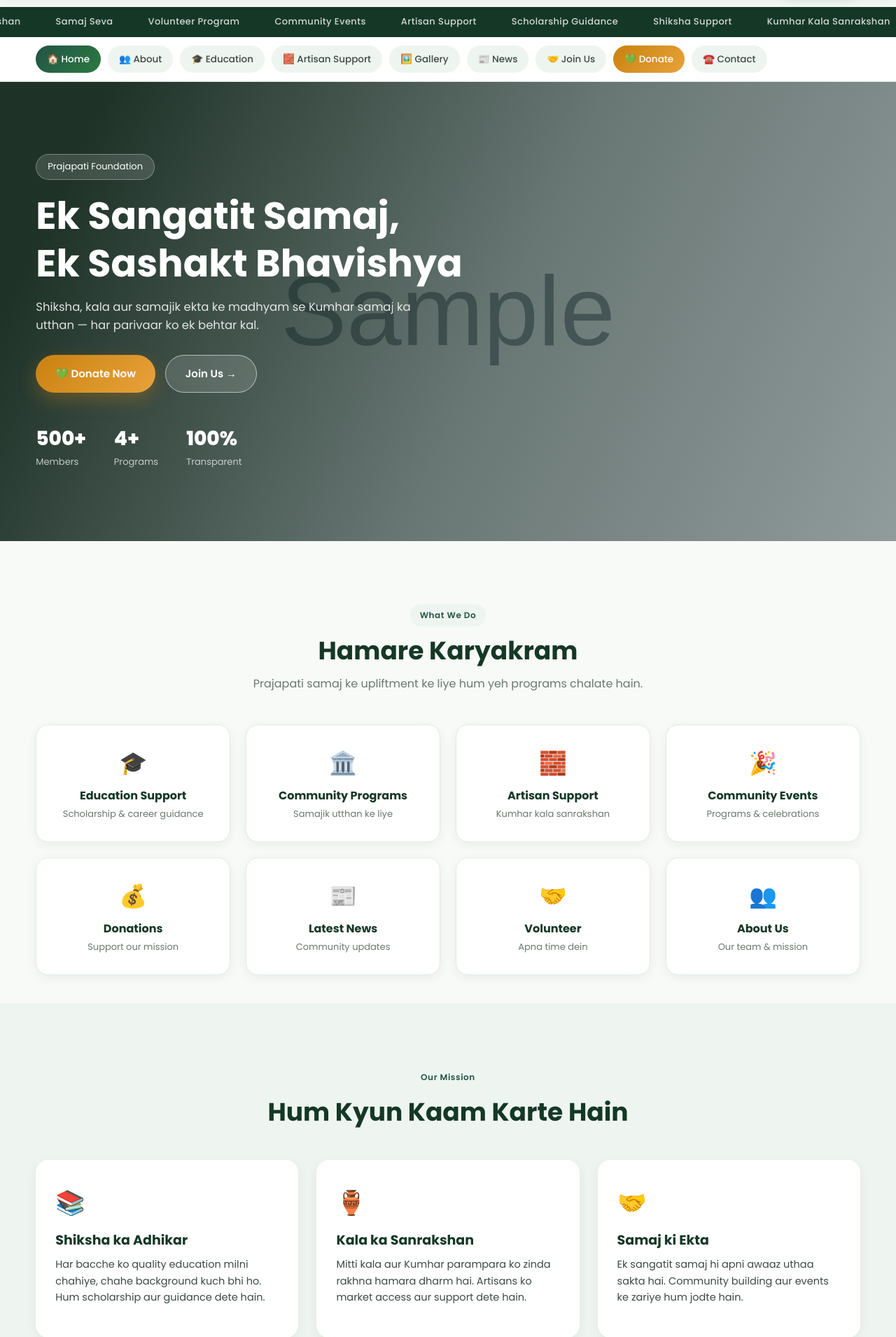
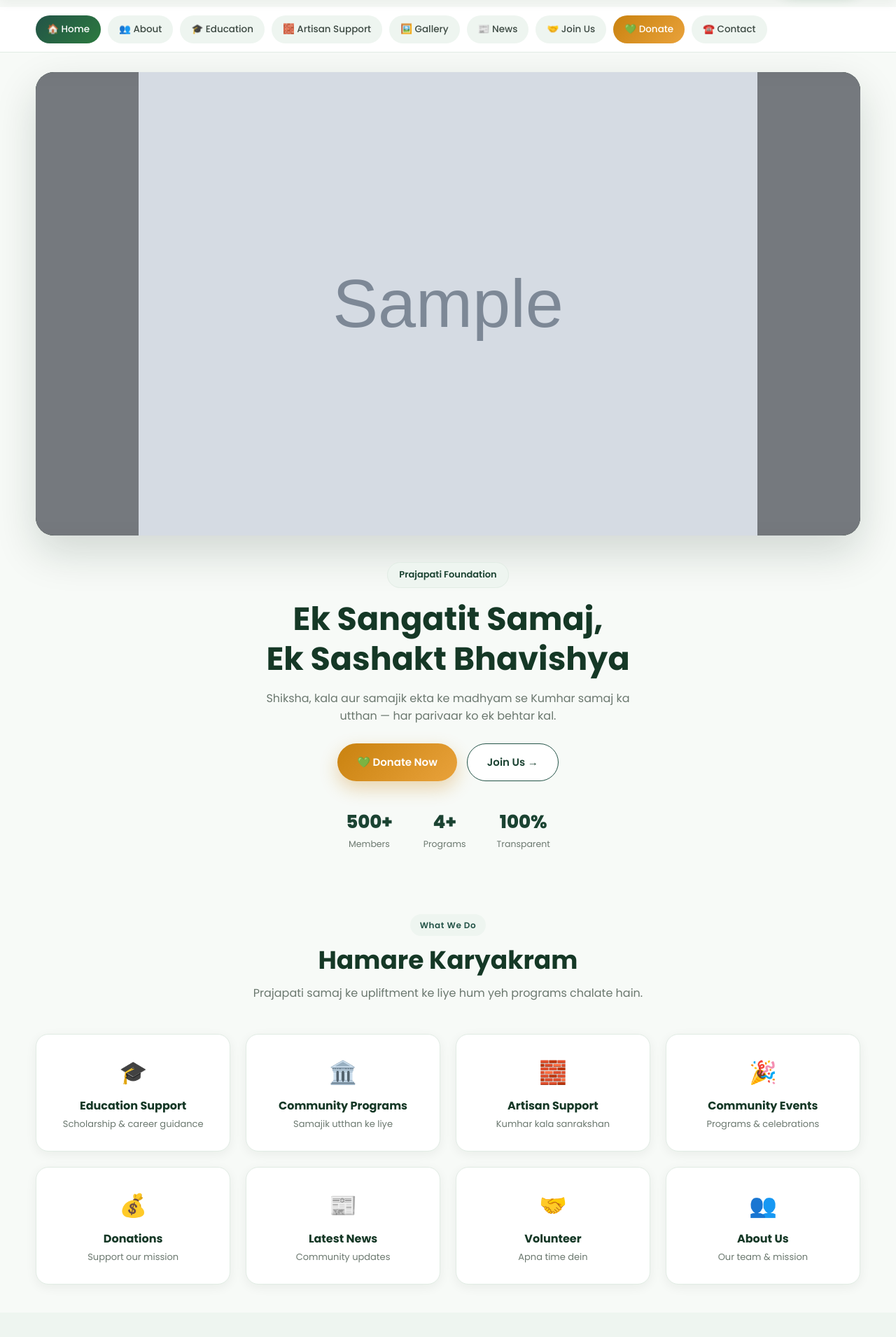
Before and after one commit to PrajapatiFoundation6/prajapati-foundation, a Django app: page / in a window 1280 px wide. Shown: the part 72-1982 px from the top of the page at 70% size. Run offline with Django 5.2, Linux system fonts and the light colour scheme; tables that the repository leaves empty hold one stand-in row (values such as "Sample post"); grey boxes marked "Sample" are stand-in pictures; parts of the project's set-up code (start-up, migrations or seed data) failed here and were passed over; some libraries are stand-ins or nearby versions.

Commit message:
upgrade home page v2

```diff
--- a/main/templates/pages/index.html
+++ b/main/templates/pages/index.html
@@ -9,26 +9,7 @@
 
 {% block content %}
 
-<div class="marquee-strip">
-  <div class="marquee-track">
-    <span>Shiksha Support</span>
-    <span>Kumhar Kala Sanrakshan</span>
-    <span>Samaj Seva</span>
-    <span>Volunteer Program</span>
-    <span>Community Events</span>
-    <span>Artisan Support</span>
-    <span>Scholarship Guidance</span>
-    <span>Shiksha Support</span>
-    <span>Kumhar Kala Sanrakshan</span>
-    <span>Samaj Seva</span>
-    <span>Volunteer Program</span>
-    <span>Community Events</span>
-    <span>Artisan Support</span>
-    <span>Scholarship Guidance</span>
-  </div>
-</div>
-
-<!-- Quick Links bar — fast access to every page, scrolls horizontally on mobile -->
+<!-- Quick Links bar — now the very first thing under the navbar -->
 <div class="quick-links-bar">
   <div class="container">
     <div class="ql-scroll">
@@ -45,16 +26,40 @@
   </div>
 </div>
 
-<section class="hero">
-  <div class="hero-slider">
+<section class="hero-showcase">
+  <div class="container">
+
+    <!-- Framed photo slider: full image always visible (no crop), auto-shuffles,
+         and has manual prev/next + dot controls. -->
+    <div class="frame-wrap reveal">
+      <div class="hero-frame" id="heroFrame">
         {% for img in images %}
-    <div class="slide {% if forloop.first %}active{% endif %}" style="background-image:url('{{ img.image.url }}')"></div>
+        <div class="frame-slide {% if forloop.first %}active{% endif %}">
+          <div class="frame-bg" style="background-image:url('{{ img.image.url }}')"></div>
+          <img class="frame-img" src="{{ img.image.url }}" alt="Prajapati Foundation" {% if not forloop.first %}loading="lazy"{% endif %}>
+        </div>
         {% empty %}
-    <div class="slide active" style="background-image:url('{% static "assets/images/hero.jpg" %}')"></div>
+        <div class="frame-slide active">
+          <div class="frame-bg" style="background-image:url('{% static "assets/images/hero.jpg" %}')"></div>
+          <img class="frame-img" src="{% static 'assets/images/hero.jpg' %}" alt="Prajapati Foundation">
+        </div>
+        {% endfor %}
+
+        {% if images|length > 1 %}
+        <button type="button" class="frame-nav frame-prev" id="framePrev" aria-label="Pichli photo">‹</button>
+        <button type="button" class="frame-nav frame-next" id="frameNext" aria-label="Agli photo">›</button>
+
+        <div class="frame-dots" id="frameDots">
+          {% for img in images %}
+          <button type="button" class="frame-dot {% if forloop.first %}active{% endif %}" data-index="{{ forloop.counter0 }}" aria-label="Photo {{ forloop.counter }} dikhayein"></button>
           {% endfor %}
         </div>
+        {% endif %}
+      </div>
+    </div>
 
-  <div class="hero-content">
+    <!-- Text now sits below the photo, not overlaid on top of it -->
+    <div class="hero-text reveal">
       <div class="hero-eyebrow">Prajapati Foundation</div>
       <h1>Ek Sangatit Samaj,<br>Ek Sashakt Bhavishya</h1>
       <p class="hero-sub">
@@ -64,7 +69,7 @@
 
       <div class="hero-actions">
         <a href="{% url 'donation' %}" class="btn btn-amber">💚 Donate Now</a>
-      <a href="{% url 'join' %}" class="btn btn-ghost">Join Us →</a>
+        <a href="{% url 'join' %}" class="btn btn-outline">Join Us →</a>
       </div>
 
       <div class="hero-stats">
@@ -72,6 +77,8 @@
         <div class="stat-item"><div class="stat-num">4+</div><div class="stat-label">Programs</div></div>
         <div class="stat-item"><div class="stat-num">100%</div><div class="stat-label">Transparent</div></div>
       </div>
+    </div>
+
   </div>
 </section>
 
--- a/static/assets/css/home.css
+++ b/static/assets/css/home.css
@@ -1,28 +1,4 @@
-/* ================= MARQUEE ================= */
-.marquee-strip{
-  background:var(--green-800);
-  overflow:hidden;
-  padding:11px 0;
-}
-.marquee-track{
-  display:flex;
-  gap:50px;
-  width:max-content;
-  animation:marquee 26s linear infinite;
-}
-.marquee-track span{
-  color:rgba(255,255,255,0.8);
-  font-size:13px;
-  font-weight:500;
-  letter-spacing:0.4px;
-  white-space:nowrap;
-}
-@keyframes marquee{
-  from{ transform:translateX(0); }
-  to{ transform:translateX(-50%); }
-}
-
-/* ================= QUICK LINKS BAR ================= */
+/* ================= QUICK LINKS BAR (top of page) ================= */
 .quick-links-bar{
   background:#fff;
   border-bottom:1px solid var(--border);
@@ -66,88 +42,157 @@
 }
 .ql-btn-donate:hover{ opacity:0.9; }
 
-@media (max-width:900px){
-  .quick-links-bar{ top:0; }
+/* ================= HERO SHOWCASE ================= */
+.hero-showcase{
+  padding:28px 0 70px;
+  background:var(--bg);
 }
 
-/* ================= HERO ================= */
-.hero{
+/* ---- Framed photo slider ---- */
+.frame-wrap{ margin-bottom:38px; }
+
+.hero-frame{
   position:relative;
-  min-height:82vh;
-  display:flex;
-  align-items:center;
+  width:100%;
+  aspect-ratio:16/9;
+  border-radius:var(--radius-lg);
   overflow:hidden;
-  color:#fff;
+  box-shadow:var(--shadow-lg);
+  background:var(--green-900);
 }
 
-.hero-slider{ position:absolute; inset:0; z-index:0; }
+.frame-slide{
+  position:absolute; inset:0;
+  opacity:0;
+  transition:opacity .9s ease;
+}
+.frame-slide.active{ opacity:1; }
 
-.hero-slider .slide{
+/* Blurred, scaled copy of the same photo fills the frame behind it so
+   there are no ugly black bars — the sharp photo on top still shows
+   100% of the original image via object-fit:contain. */
+.frame-bg{
   position:absolute; inset:0;
   background-size:cover;
   background-position:center;
-  opacity:0;
-  transition:opacity 1.2s ease;
-}
-.hero-slider .slide.active{ opacity:1; }
-
-.hero::before{
-  content:"";
-  position:absolute; inset:0;
-  background:linear-gradient(115deg, rgba(15,36,24,0.92) 10%, rgba(15,36,24,0.55) 55%, rgba(15,36,24,0.35));
-  z-index:1;
+  filter:blur(30px) brightness(0.55) saturate(1.15);
+  transform:scale(1.2);
 }
 
-.hero-content{
+.frame-img{
   position:relative;
+  z-index:1;
+  width:100%;
+  height:100%;
+  object-fit:contain;   /* full photo always visible, never cropped */
+  display:block;
+}
+
+.frame-nav{
+  position:absolute;
+  top:50%;
+  transform:translateY(-50%);
+  width:42px; height:42px;
+  border-radius:50%;
+  border:none;
+  background:rgba(15,36,24,0.55);
+  color:#fff;
+  font-size:24px;
+  line-height:1;
+  display:flex;
+  align-items:center;
+  justify-content:center;
+  cursor:pointer;
   z-index:2;
-  width:92%;
-  max-width:1240px;
+  backdrop-filter:blur(4px);
+  transition:background .2s ease, transform .2s ease;
+}
+.frame-nav:hover{ background:rgba(15,36,24,0.82); transform:translateY(-50%) scale(1.06); }
+.frame-prev{ left:14px; }
+.frame-next{ right:14px; }
+
+.frame-dots{
+  position:absolute;
+  bottom:14px;
+  left:50%;
+  transform:translateX(-50%);
+  display:flex;
+  gap:8px;
+  z-index:2;
+}
+.frame-dot{
+  width:8px; height:8px;
+  border-radius:50%;
+  background:rgba(255,255,255,0.5);
+  border:none;
+  padding:0;
+  cursor:pointer;
+  transition:all .25s ease;
+}
+.frame-dot.active{
+  background:#fff;
+  width:22px;
+  border-radius:999px;
+}
+
+/* ---- Text block below the photo ---- */
+.hero-text{
+  max-width:720px;
   margin:0 auto;
-  padding:60px 0;
+  text-align:center;
 }
 
 .hero-eyebrow{
   display:inline-block;
   padding:7px 16px;
   border-radius:999px;
-  background:rgba(255,255,255,0.14);
-  border:1px solid rgba(255,255,255,0.3);
+  background:var(--bg-soft);
+  color:var(--green-700);
+  border:1px solid var(--border);
   font-size:13px;
-  margin-bottom:18px;
-}
-
-.hero-content h1{
-  color:#fff;
-  font-size:clamp(32px,5vw,54px);
-  max-width:680px;
+  font-weight:600;
   margin-bottom:16px;
 }
 
+.hero-text h1{
+  color:var(--green-800);
+  font-size:clamp(28px,4.4vw,46px);
+  margin-bottom:14px;
+}
+
 .hero-sub{
+  color:var(--ink-3);
+  font-size:16px;
   max-width:560px;
-  color:rgba(255,255,255,0.85);
-  font-size:16.5px;
-  margin-bottom:28px;
+  margin:0 auto 26px;
 }
 
 .hero-actions{
   display:flex;
+  justify-content:center;
   flex-wrap:wrap;
   gap:14px;
-  margin-bottom:44px;
+  margin-bottom:38px;
 }
+
+.btn-outline{
+  background:#fff;
+  color:var(--green-700);
+  border:1.5px solid var(--green-600);
+}
+.btn-outline:hover{ background:var(--green-600); color:#fff; transform:translateY(-3px); }
 
 .hero-stats{
   display:flex;
-  gap:40px;
+  justify-content:center;
+  gap:44px;
   flex-wrap:wrap;
 }
-.stat-num{ font-size:28px; font-weight:800; color:#fff; }
-.stat-label{ font-size:13px; color:rgba(255,255,255,0.7); }
+.stat-num{ font-size:26px; font-weight:800; color:var(--green-700); }
+.stat-label{ font-size:12.5px; color:var(--ink-3); }
 
 /* ================= QUICK ACTIONS ================= */
-.quick-actions{ padding:90px 0 40px; }
+.quick-actions{ padding:20px 0 40px; }
 
 .qa-grid{
   display:grid;
--- a/static/assets/js/home.js
+++ b/static/assets/js/home.js
@@ -1,11 +1,65 @@
 (function () {
-  var slides = document.querySelectorAll('.hero-slider .slide');
-  if (slides.length < 2) return; // nothing to rotate
+  var frame = document.getElementById('heroFrame');
+  if (!frame) return;
+
+  var slides = frame.querySelectorAll('.frame-slide');
+  if (slides.length < 2) return; // only one photo — nothing to rotate/control
+
+  var dotsWrap = document.getElementById('frameDots');
+  var dots = dotsWrap ? dotsWrap.querySelectorAll('.frame-dot') : [];
+  var prevBtn = document.getElementById('framePrev');
+  var nextBtn = document.getElementById('frameNext');
 
   var index = 0;
-  setInterval(function () {
+  var AUTO_MS = 4500;
+  var timer = null;
+
+  function show(target) {
     slides[index].classList.remove('active');
-    index = (index + 1) % slides.length;
+    if (dots[index]) dots[index].classList.remove('active');
+
+    index = (target + slides.length) % slides.length;
+
     slides[index].classList.add('active');
-  }, 4500);
+    if (dots[index]) dots[index].classList.add('active');
+  }
+
+  function next() { show(index + 1); }
+  function prev() { show(index - 1); }
+
+  function startAuto() {
+    stopAuto();
+    timer = setInterval(next, AUTO_MS);
+  }
+  function stopAuto() {
+    if (timer) clearInterval(timer);
+  }
+  // manual interaction resets the auto-shuffle timer so it doesn't jump
+  // again right after someone has just picked a slide
+  function afterManualAction() {
+    startAuto();
+  }
+
+  if (nextBtn) nextBtn.addEventListener('click', function () { next(); afterManualAction(); });
+  if (prevBtn) prevBtn.addEventListener('click', function () { prev(); afterManualAction(); });
+
+  dots.forEach(function (dot, i) {
+    dot.addEventListener('click', function () { show(i); afterManualAction(); });
+  });
+
+  // swipe support on touch devices
+  var touchStartX = 0;
+  frame.addEventListener('touchstart', function (e) {
+    touchStartX = e.touches[0].clientX;
+  }, { passive: true });
+
+  frame.addEventListener('touchend', function (e) {
+    var diff = e.changedTouches[0].clientX - touchStartX;
+    if (Math.abs(diff) > 40) {
+      if (diff < 0) { next(); } else { prev(); }
+      afterManualAction();
+    }
+  }, { passive: true });
+
+  startAuto();
 })();
```
Also changed, not shown: other parts of static/assets/css/home.css (+29 -50 lines). Lines whose indentation alone changed are shown as unchanged.
